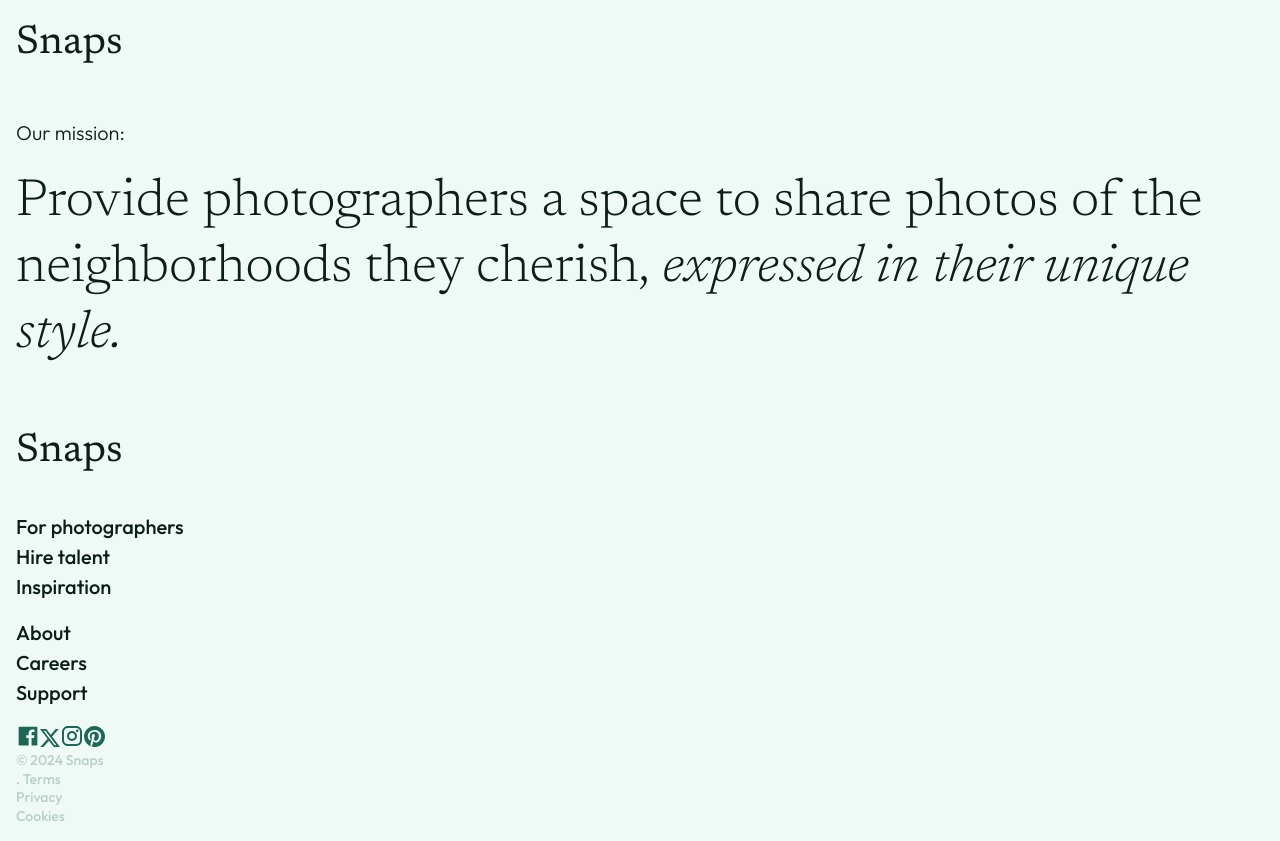
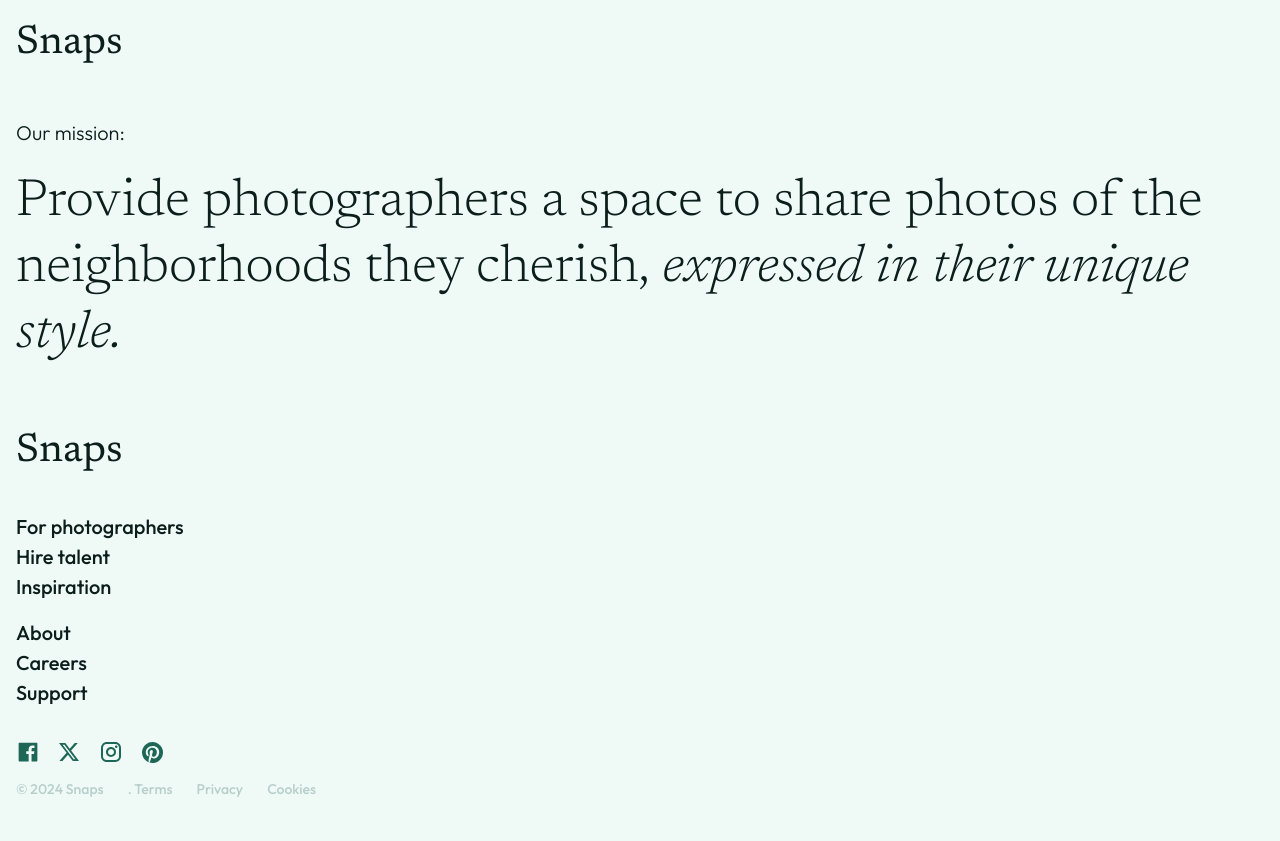
Before and after one commit to passportmidi/bstn-photo-gallery, a React (Vite) app: page / in a window 1280 px wide. After the commit the page ends 815 px from the top, so only its background shows below. Built offline with nearby package versions, Linux system fonts and the light colour scheme.

Commit message:
arrange footer bottom section and tweak padding

```diff
--- a/src/components/Footer/Footer.jsx
+++ b/src/components/Footer/Footer.jsx
@@ -53,8 +53,10 @@ export default function Footer() {
       </div>
 
       <div className="footer__bottom">
-        <p className="footer__copyright label">© 2024 Snaps</p>
         <ul className="footer__nav--bottom">
+          <li className="footer__nav-element--bottom">
+            <p className="footer__copyright label">© 2024 Snaps</p>
+          </li>
           <li className="footer__nav-element--bottom">
             <a className="footer__nav-link--bottom label" href="/">
               . Terms
--- a/src/components/Footer/Footer.scss
+++ b/src/components/Footer/Footer.scss
@@ -1,4 +1,5 @@
 @use "../../styles/partials/colors" as *;
+@use "../../styles/partials/mixins" as *;
 
 .footer {
   background-color: $pistachio;
@@ -8,10 +9,25 @@
   }
   &__nav {
     padding-bottom: 16px;
+    &-element {
+      padding: 2px 0;
+    }
+    &--bottom {
+      @include display(flex, space-between, baseline, row);
+      width: 100%;
+    }
   }
-  &__nav-element {
-    padding-top: 2px;
-    padding-bottom: 2px;
+  &__icon-area {
+    @include display(flex, space-between, center, row);
+    width: 150px;
+    padding: 16px 0;
+  }
+  &__bottom {
+    @include display(flex, start, center, row);
+    width: 235px;
+    @include desktop-tablet {
+      width: 300px;
+    }
   }
 }
 
--- a/src/styles/partials/_mixins.scss
+++ b/src/styles/partials/_mixins.scss
@@ -1,3 +1,10 @@
+@mixin display($display, $justify, $align, $direction) {
+  display: $display;
+  justify-content: $justify;
+  align-items: $align;
+  flex-direction: $direction;
+}
+
 @mixin desktop {
   @media (min-width: 1280px) {
     @content;
```
